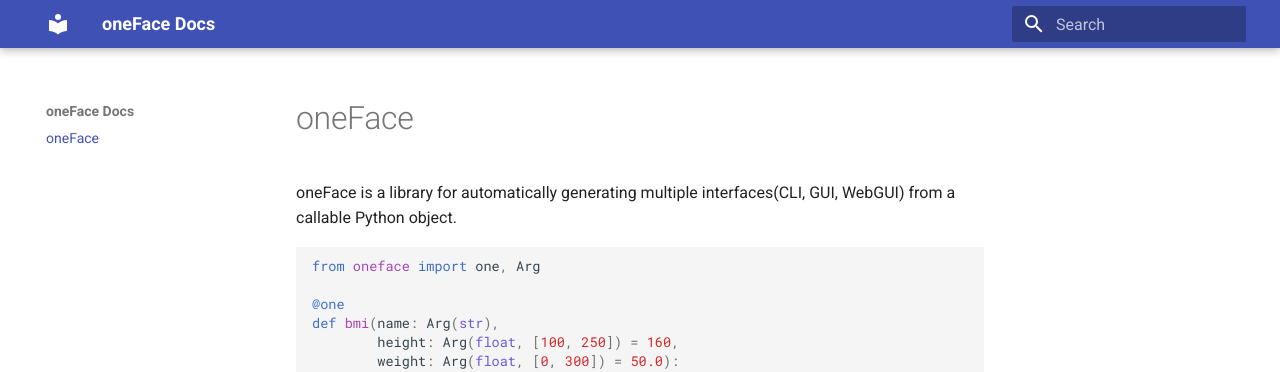
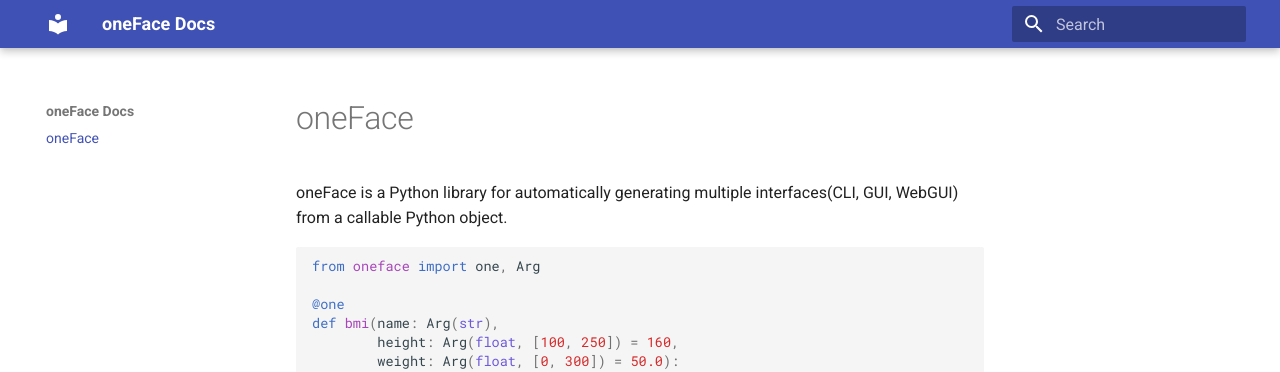
Before and after one commit to Nanguage/oneFace, an MkDocs documentation site: the page built from docs/index.md, in a window 1280 px wide and 1070 px high. Shown: the top 372 px of the window. Built offline with MkDocs 1.6.1 and Material for MkDocs 9.7.7, drawn with Linux system fonts in a browser that asks for light colours.

````diff
--- a/docs/index.md
+++ b/docs/index.md
@@ -1,6 +1,6 @@
 # oneFace
 
-oneFace is a library for automatically generating multiple interfaces(CLI, GUI, WebGUI) from a callable Python object.
+oneFace is a Python library for automatically generating multiple interfaces(CLI, GUI, WebGUI) from a callable Python object.
 
 ```Python
 from oneface import one, Arg
````
Also changed, not shown: README.md (+24 -2 lines), docs/imgs/logo-light.png (added), docs/imgs/logo.png (added).
